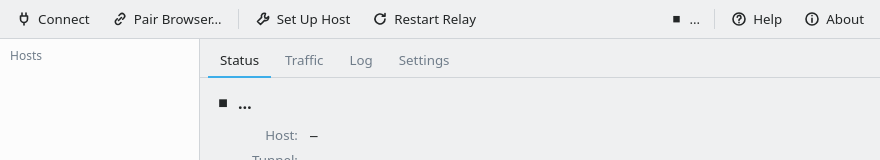
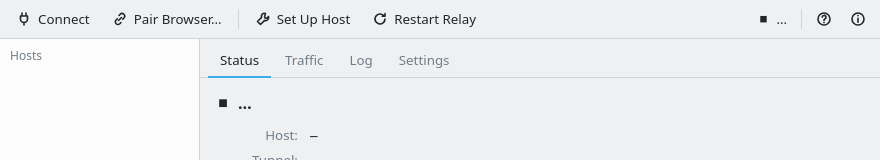
Before and after one commit to runnane/browse-bridge, an Electron app: page src/ui/index.html in a window 880 px wide. Shown: the top 160 px of the page. Drawn offline with Linux system fonts and the light colour scheme; no server answers.

Commit message:
fix(ui): BBR-32 keep Help and About on the toolbar at every width
Rendered at 770 px, the labelled Help and About buttons pushed About past
the window's edge (the toolbar does not wrap). Help and About are now
icon-only (title and aria-label name them), and the state pill shrinks
with an ellipsis, so a long host name gives way before a button does.

gates.md: record the HOME-only render route for worktree-isolated sessions.

Co-Authored-By: Claude Opus 5.5 <noreply@anthropic.com>

```diff
--- a/src/ui/index.html
+++ b/src/ui/index.html
@@ -178,7 +178,11 @@
   .about-head { display: flex; align-items: center; gap: 12px; margin-bottom: 10px; }
   .about-name { font-size: 14pt; font-weight: 600; }
   .dlg-buttons .left { margin-right: auto; }
-  @media (max-width: 760px) { .tb.compact span { display: none; } .tb.compact { padding: 0 7px; } }
+  /* Help and About are icon-only (title and aria-label name them), so they never push the toolbar past the window */
+  .tb.icon { padding: 0 7px; }
+  /* The state pill gives way first: a long host name or state ellipsises instead of clipping the buttons */
+  .pill { min-width: 0; flex: 0 1 auto; overflow: hidden; }
+  #pillLabel { overflow: hidden; text-overflow: ellipsis; }
 </style>
 </head>
 <body>
@@ -199,11 +203,11 @@
     <div class="spacer"></div>
     <span class="pill" id="pill"><span class="glyph" id="pillGlyph">■</span><span id="pillLabel">…</span></span>
     <div class="tb-sep"></div>
-    <button class="tb compact" id="btnHelp" title="Help (F1)" aria-label="Help">
-      <svg viewBox="0 0 16 16"><circle cx="8" cy="8" r="6"/><path d="M6.2 6.3a1.9 1.9 0 1 1 2.6 1.8c-.5.2-.8.6-.8 1.1v.4M8 11.6v.1"/></svg><span>Help</span>
+    <button class="tb icon" id="btnHelp" title="Help (F1)" aria-label="Help">
+      <svg viewBox="0 0 16 16"><circle cx="8" cy="8" r="6"/><path d="M6.2 6.3a1.9 1.9 0 1 1 2.6 1.8c-.5.2-.8.6-.8 1.1v.4M8 11.6v.1"/></svg>
     </button>
-    <button class="tb compact" id="btnAbout" title="About browse-bridge" aria-label="About browse-bridge">
-      <svg viewBox="0 0 16 16"><circle cx="8" cy="8" r="6"/><path d="M8 7.2v4M8 4.6v.1"/></svg><span>About</span>
+    <button class="tb icon" id="btnAbout" title="About browse-bridge" aria-label="About browse-bridge">
+      <svg viewBox="0 0 16 16"><circle cx="8" cy="8" r="6"/><path d="M8 7.2v4M8 4.6v.1"/></svg>
     </button>
   </div>
 
```
Also changed, not shown: .agents/gates.md.
